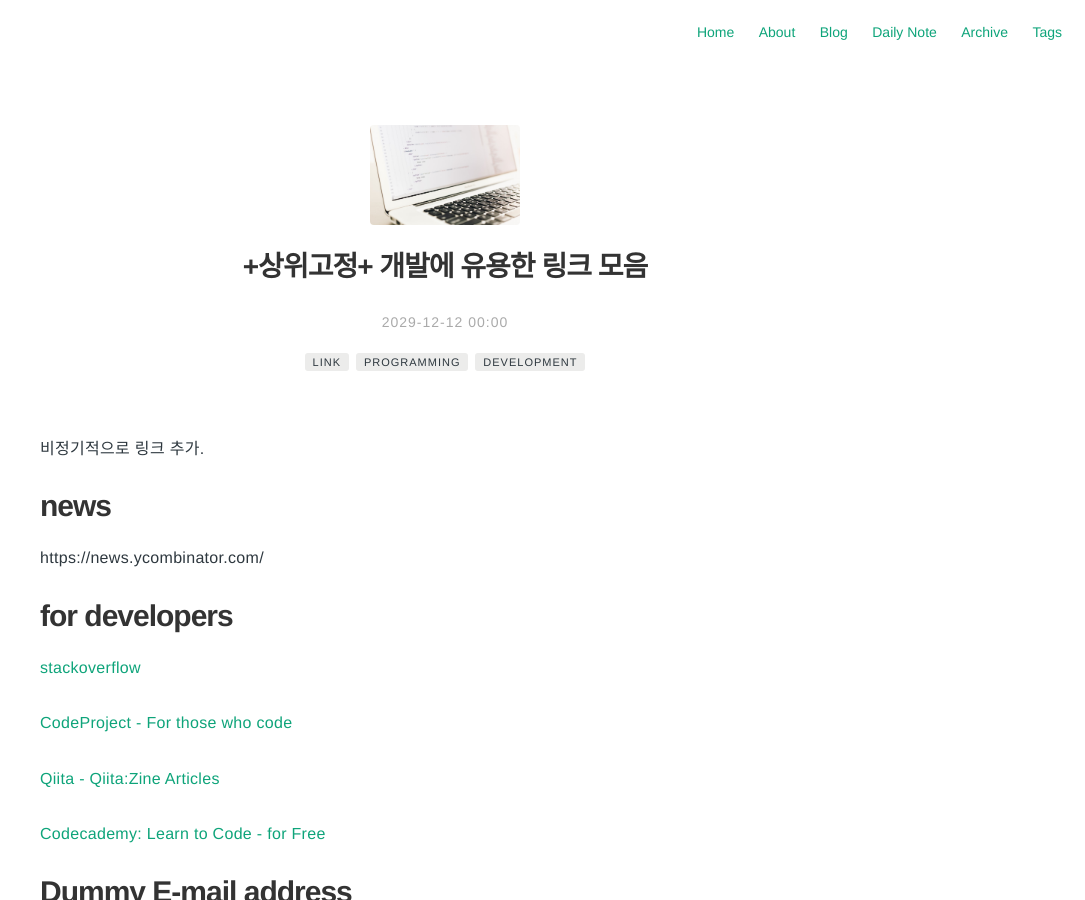
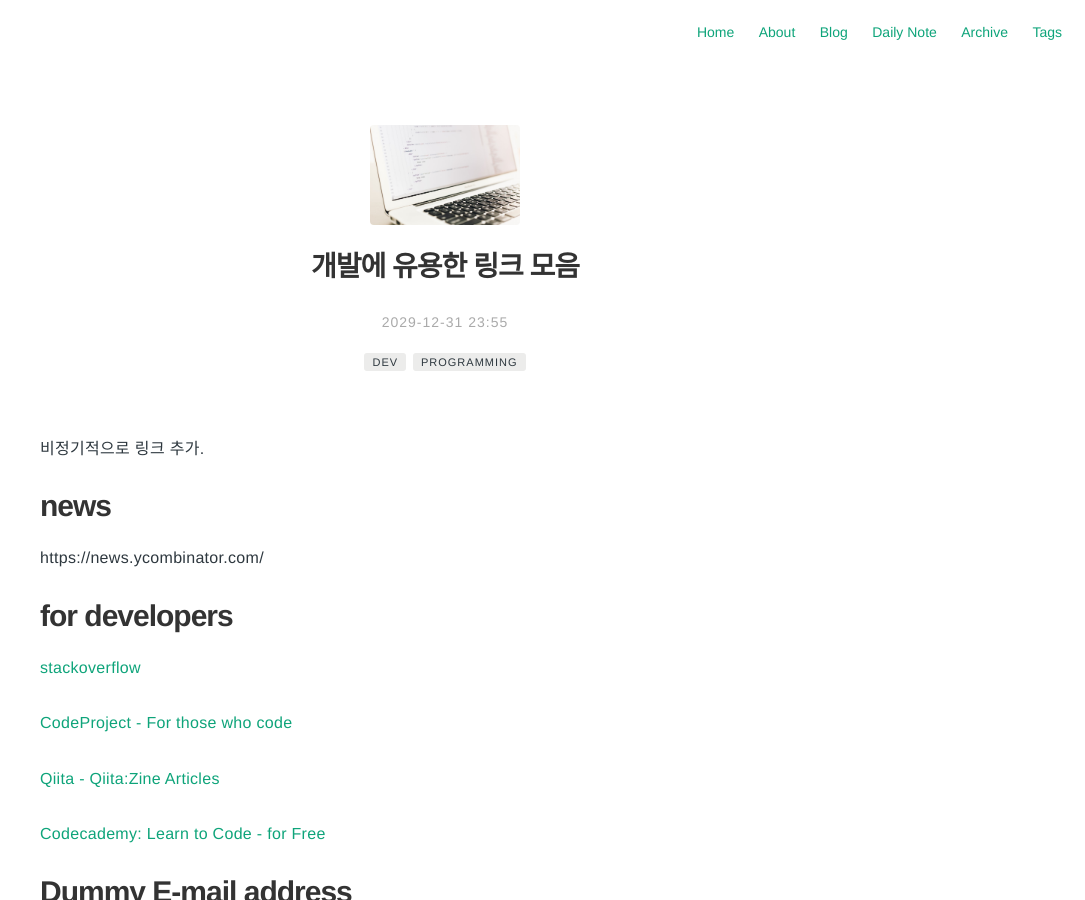
Before and after one commit to Pie001/pie001.github.io, a Jekyll site: the page built from _posts/2029-12-12-0000.md, in a window 1280 px wide and 900 px high. Shown: the whole window, without its empty margins (195-1280 px from the left). Built offline with Jekyll 4.4.1, drawn with Linux system fonts in a browser that asks for light colours; comment, search, counter and statistics services are not loaded.

Commit message:
Update 2029-12-12-0000.md

```diff
--- a/_posts/2029-12-12-0000.md
+++ b/_posts/2029-12-12-0000.md
@@ -1,19 +1,20 @@
 ---
-title: +상위고정+ 개발에 유용한 링크 모음
+title: 개발에 유용한 링크 모음
 layout: post
-date: 2029-12-12 00:00
+date:  2029-12-31 23:55
 image: /assets/images/post_header.jpg
 headerImage: true
+#projects: true
 blog: true
-ko: true
 tag:
-- link
+- dev
 - programming
-- development
 category: tech-note
 author: pie
 description: 개발에 유용한 링크 모음
 ---
+
+
 
 비정기적으로 링크 추가.
 
```
